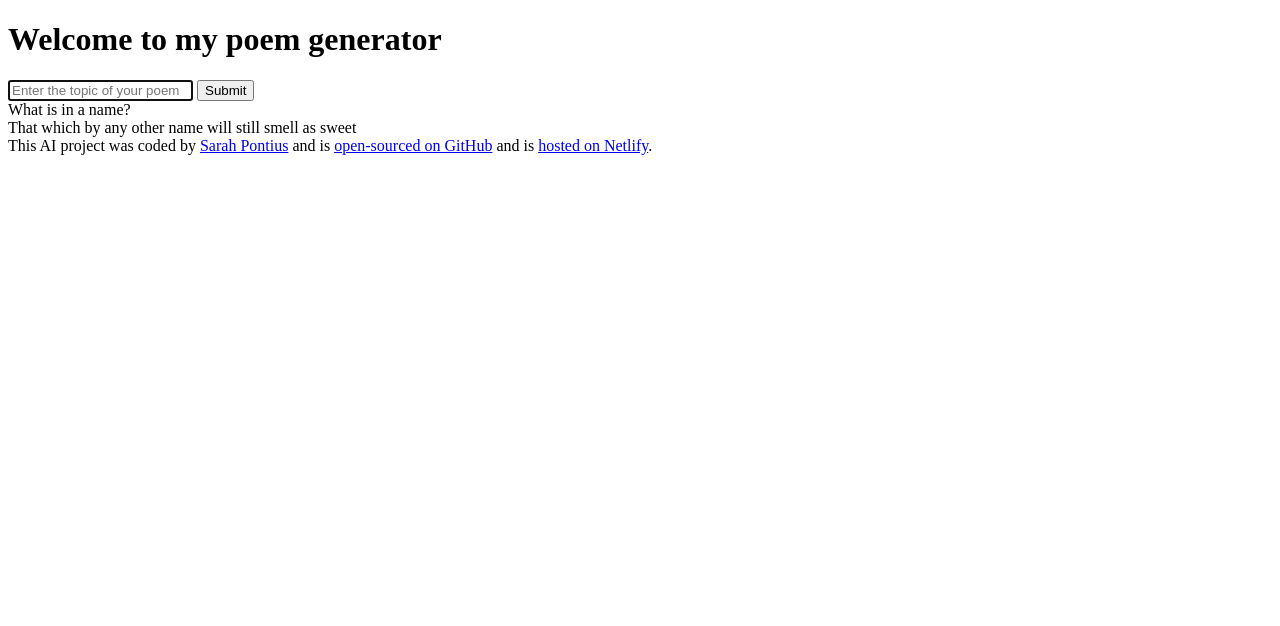
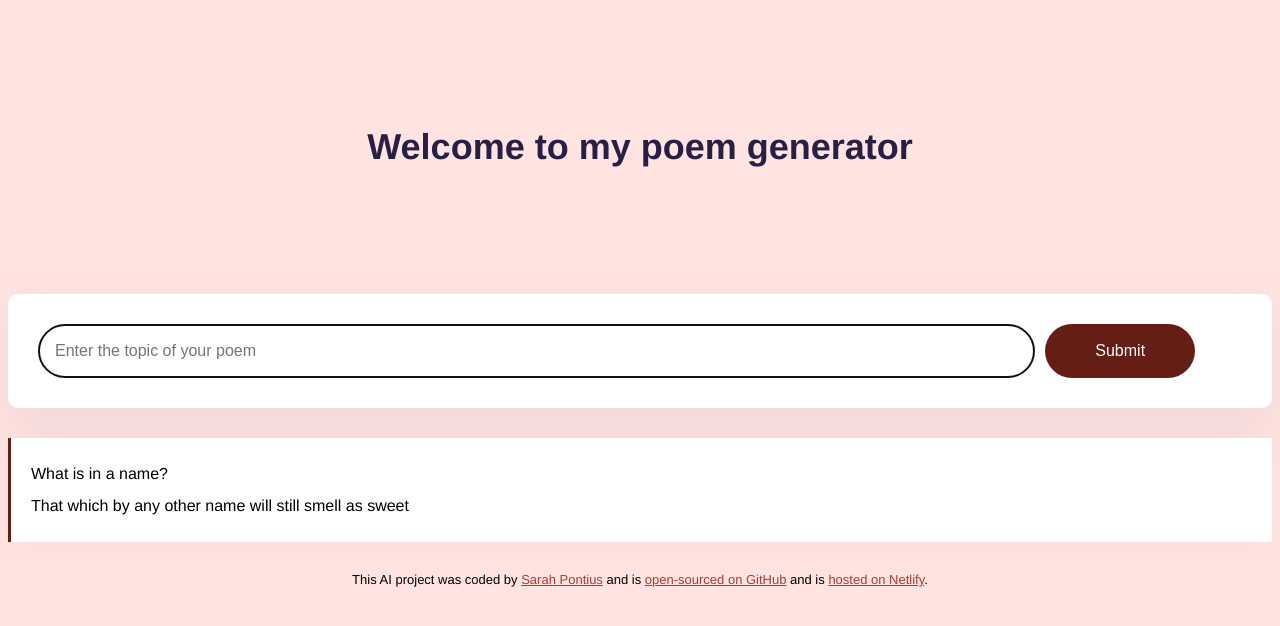
Before and after one commit to spontius415/ai-project, a plain HTML site: page index.html in a window 1280 px wide. Drawn offline with Linux system fonts and the light colour scheme.

Commit message:
css changes

```diff
--- a/index.html
+++ b/index.html
@@ -7,7 +7,11 @@
     <title>AI Poem Generator</title>
   </head>
   <body>
+    <div class="container">
+        <header>
     <h1>Welcome to my poem generator</h1>
+    </header>
+</div>
     <main>
         <form>
             <input
@@ -15,10 +19,12 @@
             placeholder="Enter the topic of your poem"
             autofocus
             required
-            autocomplete="off" />
-            <input type="submit" />
+            autocomplete="off"
+            class="instructions"/>
+
+            <input type="submit" class="submit-button"/>
         </form>
-        <div>
+        <div class="poem">
             What is in a name?
             <br />
             That which by any other name will still smell as sweet
--- a/src/styles.css
+++ b/src/styles.css
@@ -0,0 +1,70 @@
+body {
+  background-color: mistyrose;
+  font-family: Helvetica, Arial, sans-serif;
+}
+
+a {
+  color: #b03a2e;
+}
+
+.container {
+  margin: 120px auto;
+  max-width: 600px;
+}
+
+header {
+  margin-bottom: 30px;
+}
+
+h1 {
+  text-align: center;
+  font-weight: 800;
+  font-size: 36px;
+  line-height: 1.5;
+  color: #272044;
+}
+
+form {
+  padding: 30px;
+  background-color: white;
+  box-shadow: 0px 20px 60px rgba(65, 50, 100, 0.08);
+  border-radius: 10px;
+  display: flex;
+  margin-bottom: 30px;
+}
+
+.instructions {
+  padding: 16px;
+  border: 1px solid rgba(39, 33, 66, 0.5);
+  width: 80%;
+  font-size: 16px;
+  border-radius: 50px;
+  line-height: 20px;
+  color: #272044;
+}
+
+.submit-button {
+  margin-left: 10px;
+  background: #641e16;
+  color: white;
+  border: none;
+  width: 150px;
+  font-size: 16px;
+  border-radius: 50px;
+  padding: 14px 24px;
+}
+
+.poem {
+  font-size: 16px;
+  background-color: #fff;
+  padding: 20px;
+  line-height: 2;
+  border-left: 3px solid #641e16;
+  box-shadow: 0px 4px 30px 0px rgba(39, 33, 66, 0.03);
+}
+
+footer {
+  text-align: center;
+  font-size: 13px;
+  margin-top: 30px;
+}
```
